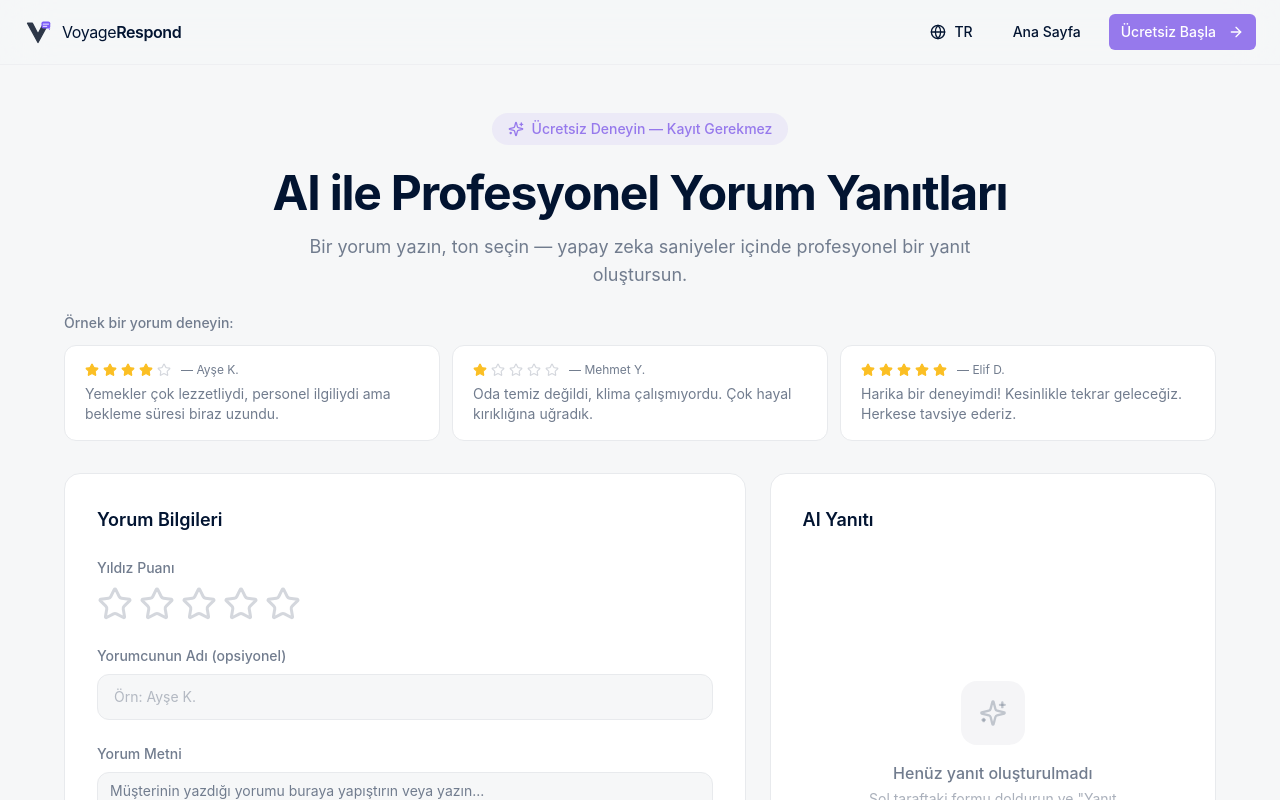
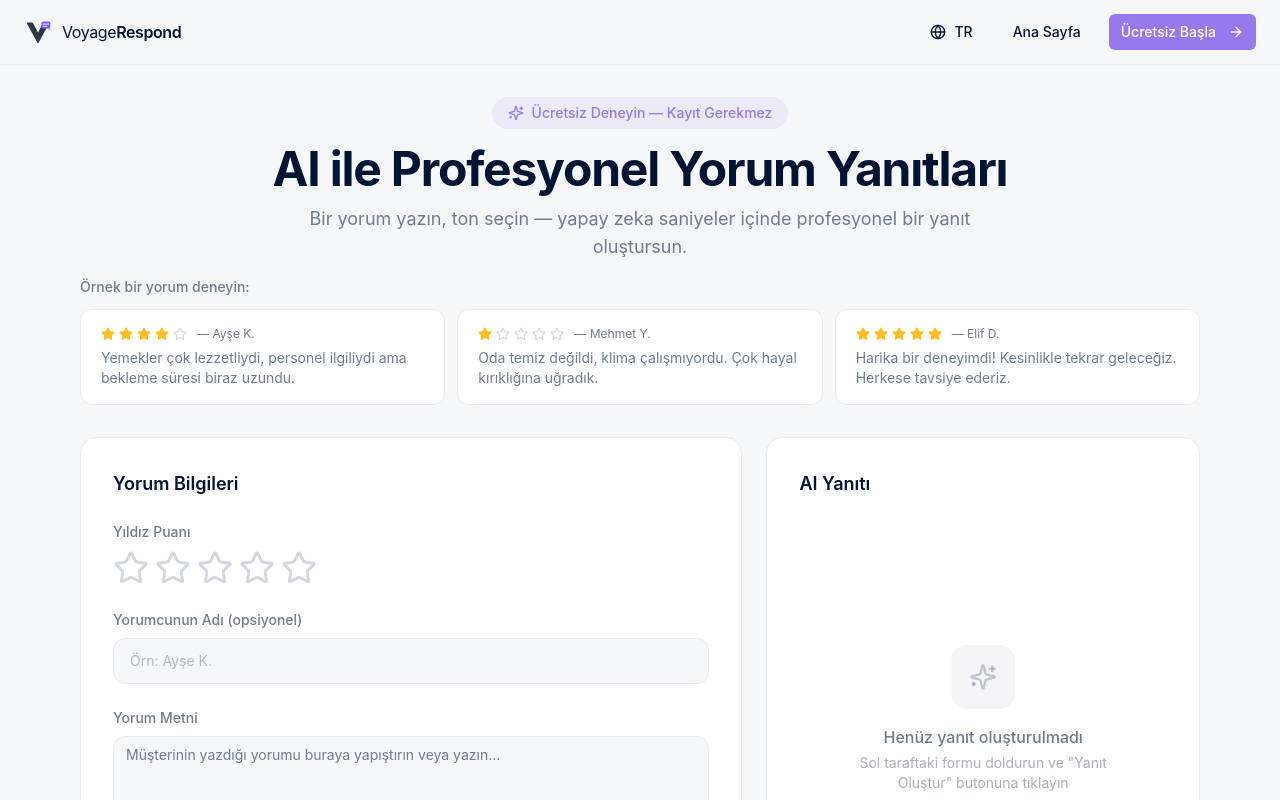
Before and after one commit to mtcrk/review-voyager, a React (Vite) app: page /demo in a window 1280 px wide. Shown: the top 800 px of the page. Built offline with nearby package versions, Linux system fonts and the light colour scheme; what @lovable.dev/cloud-auth-js would draw is missing.

Commit message:
Demo page layout expanded
Co-authored-by: mtcrk <36543546+mtcrk@users.noreply.github.com>

```diff
--- a/src/pages/DemoPage.tsx
+++ b/src/pages/DemoPage.tsx
@@ -135,12 +135,12 @@ export default function DemoPage() {
       </nav>
 
       {/* Hero */}
-      <section className="container mx-auto px-4 sm:px-6 pt-12 pb-6 text-center">
-        <div className="inline-flex items-center gap-2 px-4 py-1.5 rounded-full bg-primary/10 text-primary text-sm font-medium mb-6">
+      <section className="container mx-auto px-4 sm:px-6 pt-8 pb-4 text-center">
+        <div className="inline-flex items-center gap-2 px-4 py-1.5 rounded-full bg-primary/10 text-primary text-sm font-medium mb-4">
           <Sparkles className="w-4 h-4" />
           Ücretsiz Deneyin — Kayıt Gerekmez
         </div>
-        <h1 className="text-3xl md:text-5xl font-bold text-foreground mb-4 tracking-tight leading-tight">
+        <h1 className="text-3xl md:text-5xl font-bold text-foreground mb-3 tracking-tight leading-tight">
           AI ile Profesyonel Yorum Yanıtları
         </h1>
         <p className="text-muted-foreground text-lg max-w-2xl mx-auto">
@@ -149,8 +149,8 @@ export default function DemoPage() {
       </section>
 
       {/* Main Demo Area */}
-      <section className="container mx-auto px-4 sm:px-6 pb-20">
-        <div className="max-w-6xl mx-auto">
+      <section className="px-4 sm:px-6 lg:px-12 xl:px-20 pb-20">
+        <div className="max-w-[1400px] mx-auto">
           {/* Sample Reviews */}
           <div className="mb-8">
             <p className="text-sm font-medium text-muted-foreground mb-3">Örnek bir yorum deneyin:</p>
```
